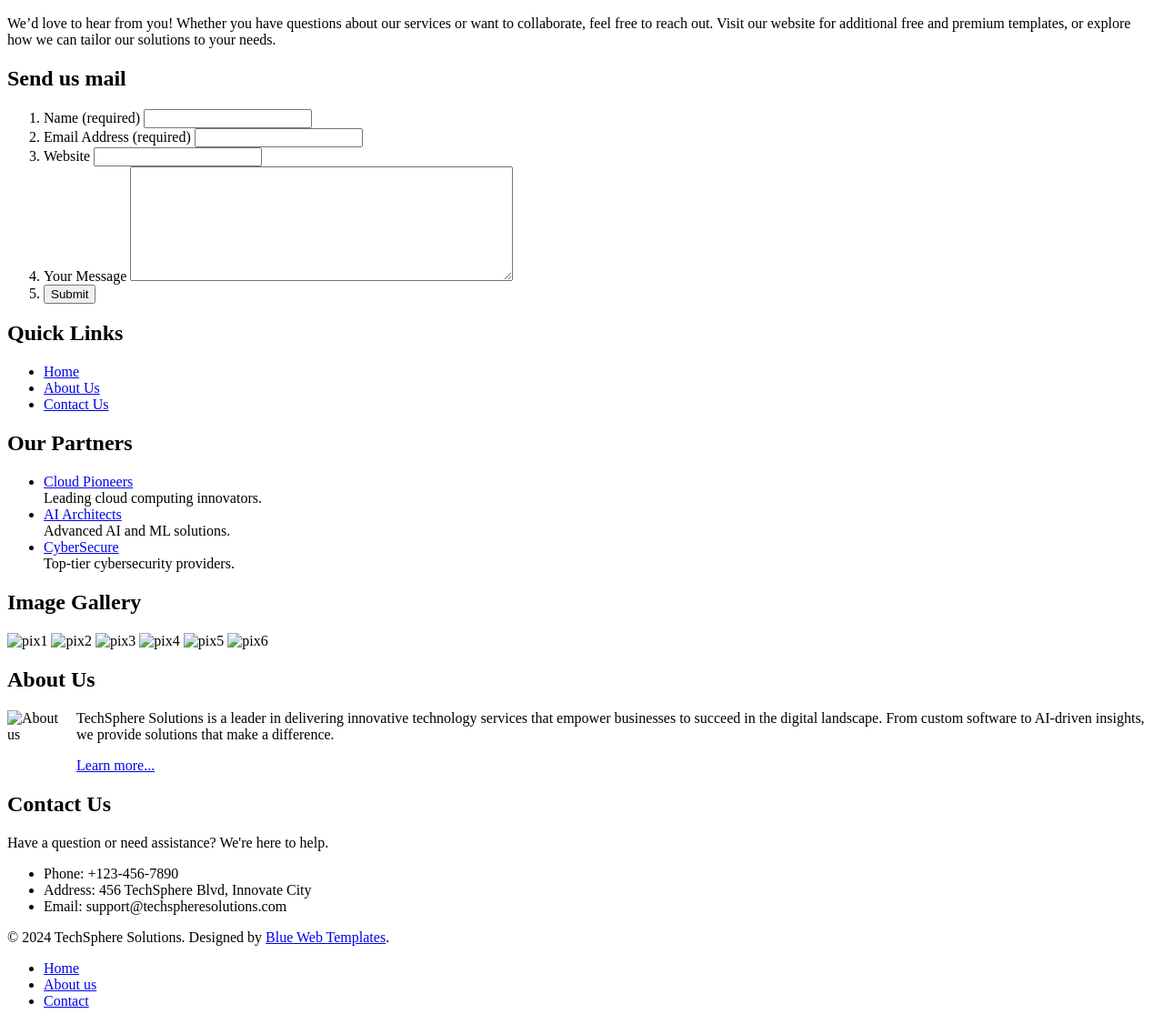
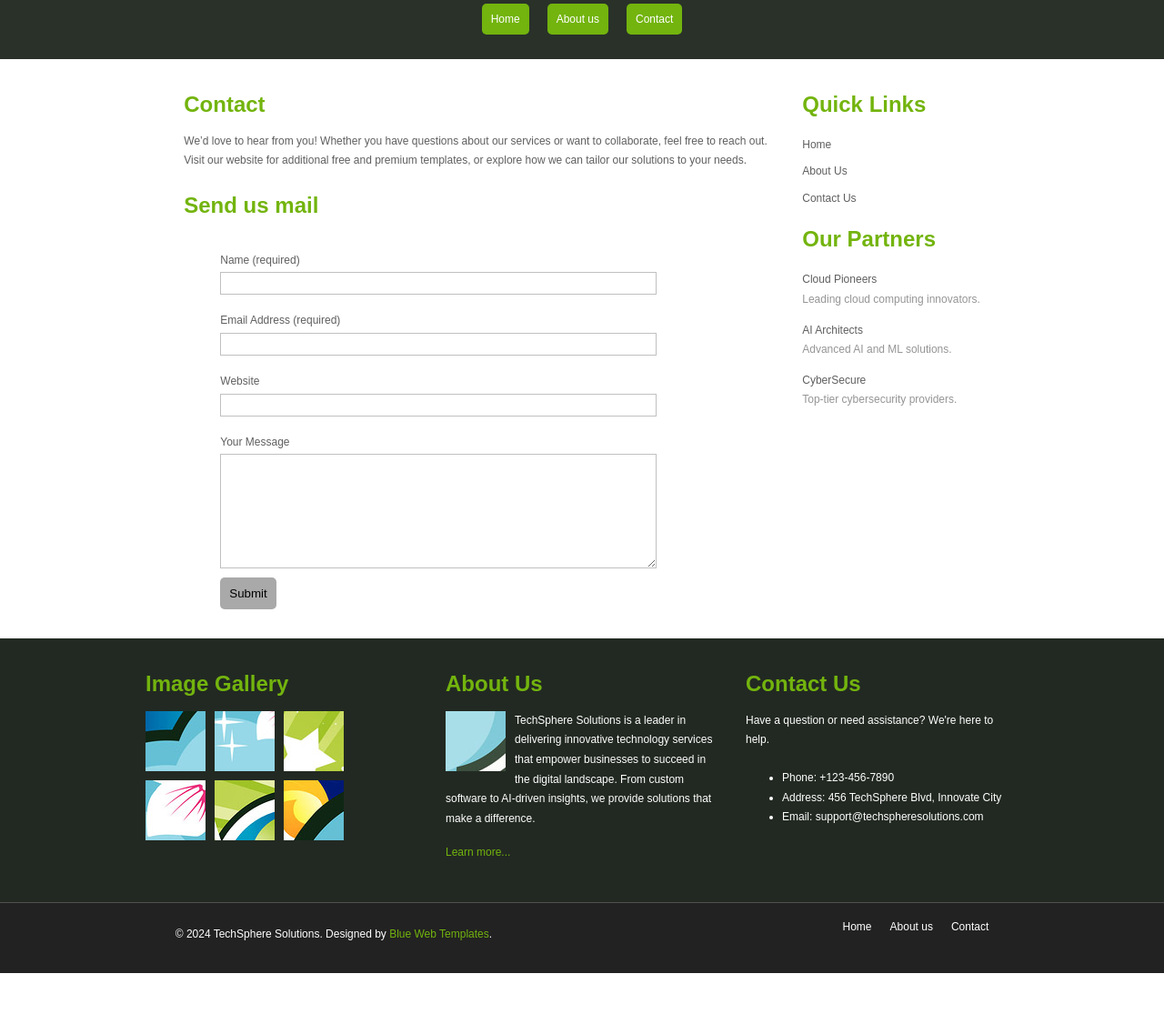
Before and after one commit to binia01/Assessment-2_Binyam-Abrha_UGR-7221-15_Section-1, a plain HTML site: page src/html/contact.html in a window 1280 px wide. Shown: the part 221-1347 px from the top of the page at 91% size. After the commit the page ends 1291 px from the top, so only its background shows below. Drawn offline with Linux system fonts and the light colour scheme; the site is published under a folder, as on GitHub Pages, so addresses that start at the root find nothing.

Commit message:
fixed links

```diff
--- a/index.html
+++ b/index.html
@@ -4,7 +4,7 @@
     <meta charset="UTF-8">
     <meta name="viewport" content="width=device-width, initial-scale=1.0">
     <title>TechSphere Solutions</title>
-    <link href="src/css/styles.css" rel="stylesheet">
+    <link href="./src/css/styles.css" rel="stylesheet">
 </head>
 <body>
     <header>
@@ -13,8 +13,8 @@
         <nav class="header-nav">
             <ul class="unordered-list">
                 <li><a href="index.html" class="button-link">Home</a></li>
-                <li><a href="src/html/about.html" class="button-link">About us</a></li>
-                <li><a href="src/html/contact.html" class="button-link">Contact</a></li>
+                <li><a href="./src/html/about.html" class="button-link">About us</a></li>
+                <li><a href="./src/html/contact.html" class="button-link">Contact</a></li>
             </ul>
         </nav>
     </header>
@@ -24,28 +24,28 @@
             <div>
                 <h2>Our Services</h2>
                 <p>Empowering businesses with cutting-edge technological solutions.</p>
-                <img src="/src/images/services.jpg" width="287" height="120" alt="Services">
+                <img src="./src/images/services.jpg" width="287" height="120" alt="Services">
                 <p>We specialize in software development, cloud computing, AI and machine learning, cybersecurity, and IT consulting. Our mission is to help businesses thrive in the digital age with scalable and innovative solutions.</p>
                 <p><a href="#">Learn more</a> | <a href="#">Comments (12)</a> | November 28, 2024</p>
             </div>
             <div>
                 <h2>Why Choose Us</h2>
                 <p>Driving success through technology, expertise, and passion.</p>
-                <img src="/src/images/choose_us.jpg" width="287" height="120" alt="why choose us">
+                <img src="./src/images/choose_us.jpg" width="287" height="120" alt="why choose us">
                 <p>At TechSphere Solutions, we combine technical excellence with a customer-centric approach. Our solutions are designed to address your specific challenges, boost productivity, and foster innovation in your organization.</p>
                 <p><a href="#" class="red">Read more</a> | <a href="#">Comments (8)</a> | November 27, 2024</p>
             </div>
             <div>
                 <h2>Latest News</h2>
                 <p>Stay ahead of the curve with the latest updates from the tech world.</p>
-                <img src="/src/images/news.jpg" width="287" height="120" alt="latest news">
+                <img src="./src/images/news.jpg" width="287" height="120" alt="latest news">
                 <p>Explore trends in artificial intelligence, blockchain, IoT, and more through our curated insights and research articles. Stay informed about groundbreaking technologies shaping the future.</p>
                 <p><a href="#" class="red">Read more</a> | <a href="#">Comments (5)</a> | November 26, 2024</p>
             </div>
             <div>
                 <h2>Client Testimonials</h2>
                 <p>What our clients say about working with us.</p>
-                <img src="/src/images/testimonials.jpg" width="287" height="180" alt="testimonials">
+                <img src="./src/images/testimonials.jpg" width="287" height="180" alt="testimonials">
                 <p>"TechSphere Solutions transformed our infrastructure with their cloud services. Their expertise and professionalism exceeded our expectations!" – Sarah Smith, CTO, FutureTech Inc.</p>
                 <p><a href="#" class="red">Read more</a> | <a href="#">Comments (3)</a> | November 25, 2024</p>
             </div>
@@ -55,8 +55,8 @@
                 <h2>Quick Links</h2>
                 <ul>
                     <li><a href="index.html">Home</a></li>
-                    <li><a href="src/html/about.html">About Us</a></li>
-                    <li><a href="src/html/contact.html">Contact Us</a></li>
+                    <li><a href="./src/html/about.html">About Us</a></li>
+                    <li><a href="./src/html/contact.html">Contact Us</a></li>
                 </ul>
             </div>
             <div class="partners">
@@ -76,17 +76,17 @@
             <div class="col-1">
                 <h2>Image Gallery</h2>
                 <div class="images">
-                    <img src="/src/images/pix1.jpg" width="66" height="66" alt="pix1">
-                    <img src="/src/images/pix2.jpg" width="66" height="66" alt="pix2">
-                    <img src="/src/images/pix3.jpg" width="66" height="66" alt="pix3">
-                    <img src="/src/images/pix4.jpg" width="66" height="66" alt="pix4">
-                    <img src="/src/images/pix5.jpg" width="66" height="66" alt="pix5">
-                    <img src="/src/images/pix6.jpg" width="66" height="66" alt="pix6">
+                    <img src="./src/images/pix2.jpg" width="66" height="66" alt="pix2">
+                    <img src="./src/images/pix3.jpg" width="66" height="66" alt="pix3">
+                    <img src="./src/images/pix4.jpg" width="66" height="66" alt="pix4">
+                    <img src="./src/images/pix5.jpg" width="66" height="66" alt="pix5">
+                    <img src="./src/images/pix6.jpg" width="66" height="66" alt="pix6">
+                    <img src="./src/images/pix1.jpg" width="66" height="66" alt="pix1">
                 </div>
             </div>
             <div class="col-2">
                 <h2>About Us</h2>
-                <p><img src="/src/images/white.jpg" width="66" height="66" alt="About us" style="float:left; margin-right:10px;">TechSphere Solutions is a leader in delivering innovative technology services that empower businesses to succeed in the digital landscape. From custom software to AI-driven insights, we provide solutions that make a difference.</p>
+                <p><img src="./src/images/white.jpg" width="66" height="66" alt="About us" style="float:left; margin-right:10px;">TechSphere Solutions is a leader in delivering innovative technology services that empower businesses to succeed in the digital landscape. From custom software to AI-driven insights, we provide solutions that make a difference.</p>
                 <p><a href="#">Learn more...</a></p>
             </div>
             <div class="col-3">
@@ -103,8 +103,8 @@
             <p class="lf">&copy; 2024 TechSphere Solutions. Designed by <a href="http://www.bluewebtemplates.com/">Blue Web Templates</a>.</p>
             <ul>
                 <li><a href="index.html">Home</a></li>
-                <li><a href="src/html/about.html">About us</a></li>
-                <li><a href="src/html/contact.html">Contact</a></li>
+                <li><a href="./src/html/about.html">About us</a></li>
+                <li><a href="./src/html/contact.html">Contact</a></li>
             </ul>
         </div>
     </footer>
--- a/src/html/contact.html
+++ b/src/html/contact.html
@@ -4,15 +4,15 @@
     <meta charset="UTF-8">
     <meta name="viewport" content="width=device-width, initial-scale=1.0">
     <title>TechSphere Solutions</title>
-    <link href="/src/css/styles.css" rel="stylesheet">
+    <link href="../css/styles.css" rel="stylesheet">
 </head>
 <body>
     <header>
-        <h1><a href="/index.html"><small>Innovating the Future of Technology</small><br>
+        <h1><a href="../../index.html"><small>Innovating the Future of Technology</small><br>
             <span>TechSphere</span> Solutions</a></h1>
         <nav>
             <ul class="unordered-list">
-                <li><a href="/index.html" class="button-link">Home</a></li>
+                <li><a href="../../index.html" class="button-link">Home</a></li>
                 <li><a href="about.html" class="button-link">About us</a></li>
                 <li><a href="contact.html" class="button-link">Contact</a></li>
             </ul>
@@ -56,7 +56,7 @@
             <div class="quick-links">
                 <h2>Quick Links</h2>
                 <ul>
-                    <li><a href="/index.html">Home</a></li>
+                    <li><a href="../../index.html">Home</a></li>
                     <li><a href="about.html">About Us</a></li>
                     <li><a href="contact.html">Contact Us</a></li>
                 </ul>
@@ -78,17 +78,17 @@
             <div class="col-1">
                 <h2>Image Gallery</h2>
                 <div class="images">
-                    <img src="/src/images/pix1.jpg" width="66" height="66" alt="pix1">
-                    <img src="/src/images/pix2.jpg" width="66" height="66" alt="pix2">
-                    <img src="/src/images/pix3.jpg" width="66" height="66" alt="pix3">
-                    <img src="/src/images/pix4.jpg" width="66" height="66" alt="pix4">
-                    <img src="/src/images/pix5.jpg" width="66" height="66" alt="pix5">
-                    <img src="/src/images/pix6.jpg" width="66" height="66" alt="pix6">
+                    <img src="../images/pix1.jpg" width="66" height="66" alt="pix1">
+                    <img src="../images/pix2.jpg" width="66" height="66" alt="pix2">
+                    <img src="../images/pix3.jpg" width="66" height="66" alt="pix3">
+                    <img src="../images/pix4.jpg" width="66" height="66" alt="pix4">
+                    <img src="../images/pix5.jpg" width="66" height="66" alt="pix5">
+                    <img src="../images/pix6.jpg" width="66" height="66" alt="pix6">
                 </div>
             </div>
             <div class="col-2">
                 <h2>About Us</h2>
-                <p><img src="/src/images/white.jpg" width="66" height="66" alt="About us" style="float:left; margin-right:10px;">TechSphere Solutions is a leader in delivering innovative technology services that empower businesses to succeed in the digital landscape. From custom software to AI-driven insights, we provide solutions that make a difference.</p>
+                <p><img src="../images/white.jpg" width="66" height="66" alt="About us" style="float:left; margin-right:10px;">TechSphere Solutions is a leader in delivering innovative technology services that empower businesses to succeed in the digital landscape. From custom software to AI-driven insights, we provide solutions that make a difference.</p>
                 <p><a href="#">Learn more...</a></p>
             </div>
             <div class="col-3">
@@ -104,7 +104,7 @@
         <div class="copyright">
             <p class="lf">&copy; 2024 TechSphere Solutions. Designed by <a href="http://www.bluewebtemplates.com/">Blue Web Templates</a>.</p>
             <ul>
-                <li><a href="/index.html">Home</a></li>
+                <li><a href="../../index.html">Home</a></li>
                 <li><a href="about.html">About us</a></li>
                 <li><a href="contact.html">Contact</a></li>
             </ul>
```
Also changed, not shown: src/html/about.html (+12 -12 lines).
